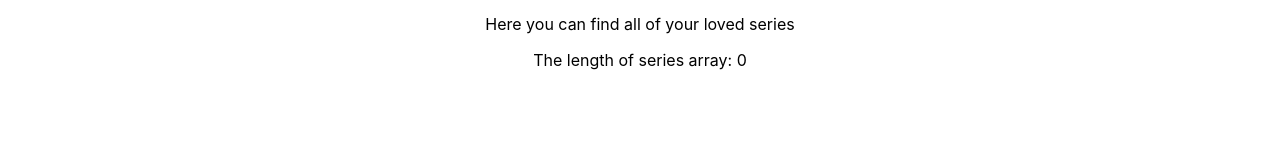
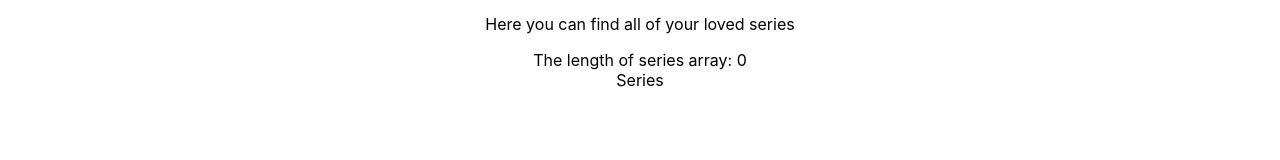
Before and after one commit to jiwonk42/my-tv-series, a React (Create React App) app: page / in a window 1280 px wide. Shown: the part 135-295 px from the top of the page. Built offline with nearby package versions, Linux system fonts and the light colour scheme; no server answers.

Commit message:
create containers folder and Series component inside the folder, and render the component in the App component

```diff
--- a/src/components/App/App.js
+++ b/src/components/App/App.js
@@ -1,5 +1,6 @@
 import React, { Component } from 'react';
 import Intro from '../Intro/Intro';
+import Series from '../../containers/Series/Series';
 import './App.css';
 import 'whatwg-fetch';
 
@@ -23,6 +24,7 @@ class App extends Component {
         </header>
         <Intro message="Here you can find all of your loved series" />
         The length of series array: {this.state.series.length}
+        <Series />
       </div>
     );
   }
--- /dev/null
+++ b/src/containers/Series/Series.js
@@ -0,0 +1,13 @@
+import React, { Component } from 'react';
+
+export class Series extends Component {
+  render() {
+    return (
+      <div>
+        Series
+      </div>
+    )
+  }
+}
+
+export default Series;
```
